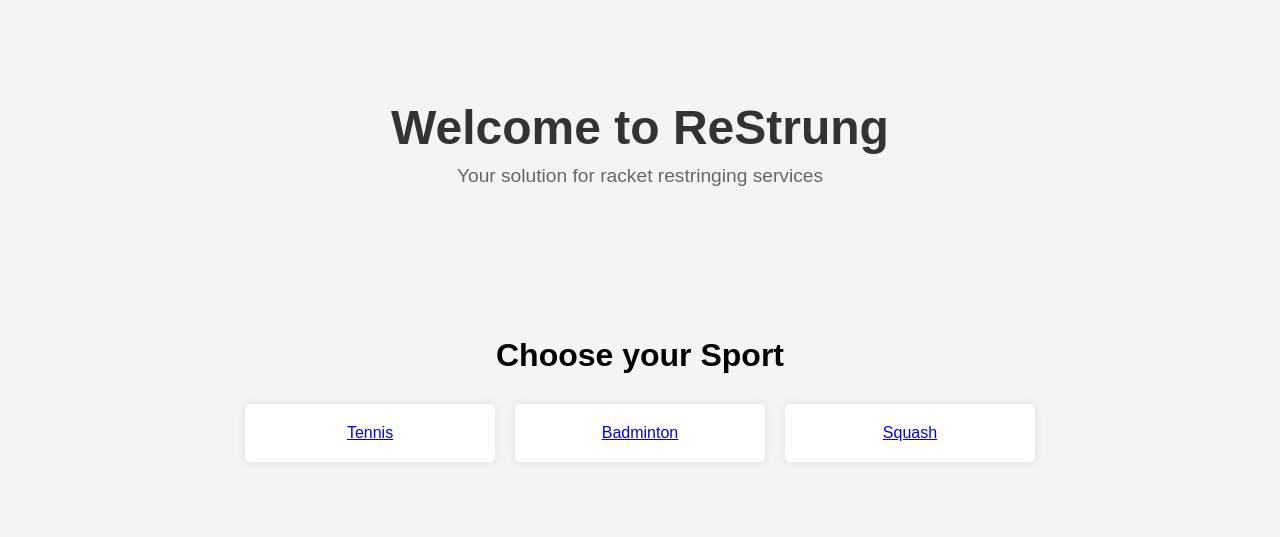
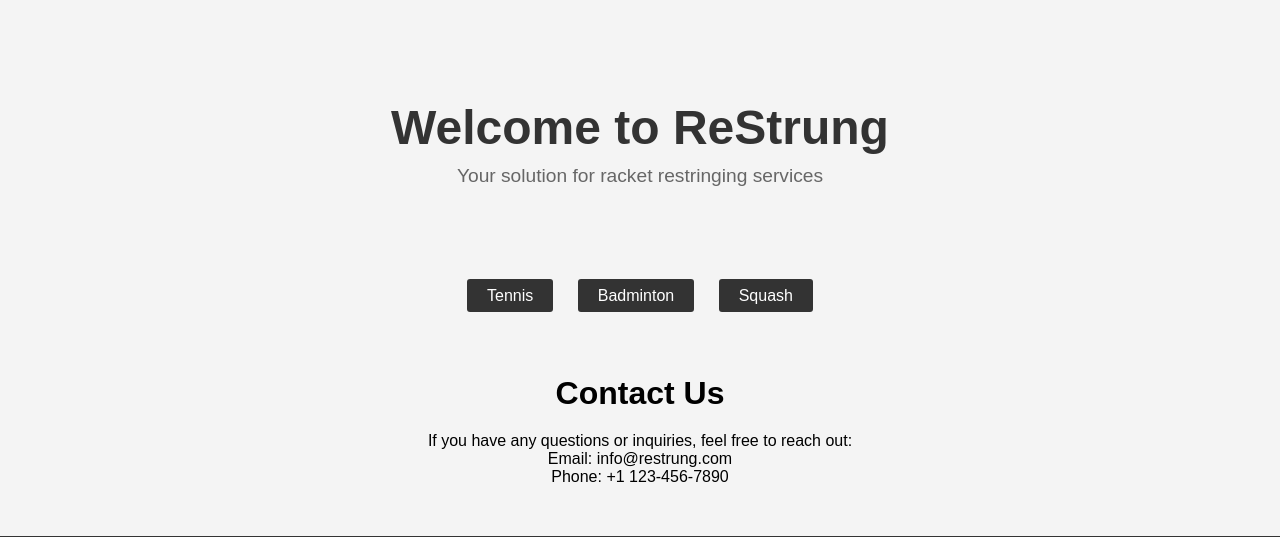
Before and after one commit to Harsh-Sarvaiya/ReStrung, a Django app: page /playground/main/ in a window 1280 px wide. Shown: the part 48-585 px from the top of the page. Run offline with Django 4.2, Linux system fonts and the light colour scheme.

Commit message:
Update index.html
Changed buttons on /main

```diff
--- a/website/playground/templates/index.html
+++ b/website/playground/templates/index.html
@@ -106,6 +106,28 @@
         footer p {
             margin: 0;
         }
+
+        .button-row {
+            text-align: center;
+            margin-bottom: 20px;
+        }
+
+        .button {
+            margin: 0 10px;
+            padding: 8px 20px;
+            border: none;
+            border-radius: 3px;
+            background-color: #333;
+            color: #fff;
+            text-decoration: none;
+            cursor: pointer;
+            transition: background-color 0.3s;
+        }
+
+        .button:hover {
+            background-color: #555;
+        }
+
     </style>
 </head>
 
@@ -128,16 +150,21 @@
         <!-- Add any other content or call-to-action buttons here -->
     </header>
 
-    <!-- Features Section -->
+    <!-- Features Section
     <section id="features">
         <h2>Choose your Sport</h2>
         <ul>
             <li><a href="tennis">Tennis</a></li>
             <li><a href="badminton">Badminton</a></li>
             <li><a href="squash">Squash</a></li>
-            <!-- Add more features or details here -->
         </ul>
-    </section>
+    </section> -->
+
+    <div class="button-row">
+        <a href="tennis" class="button">Tennis</a>
+        <a href="badminton" class="button">Badminton</a>
+        <a href="squash" class="button">Squash</a>
+    </div>
 
     <!-- Contact Section -->
     <section id="contact">
```
